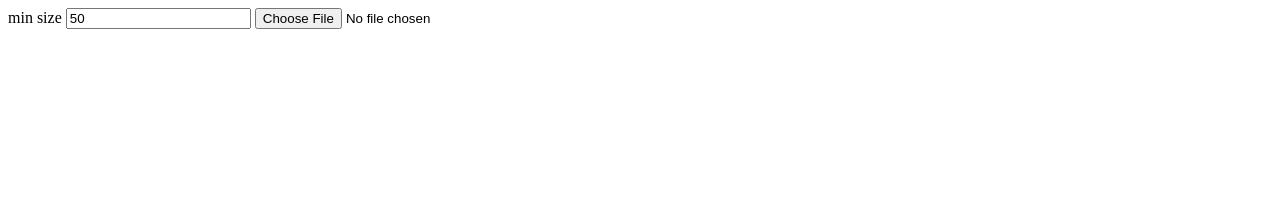
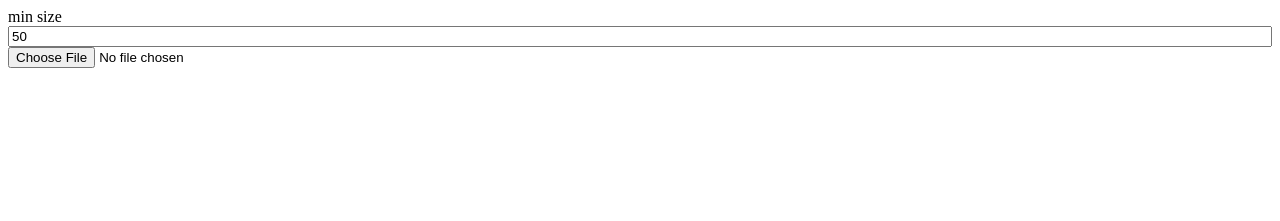
Before and after one commit to sokmontrey/image-to-ascii, a website: page public/index.html in a window 1280 px wide. Drawn offline with Linux system fonts and the light colour scheme.

Commit message:
scale up UI

```diff
--- a/public/index.html
+++ b/public/index.html
@@ -1,6 +1,14 @@
 <html>
 	<head>
 		<script defer src='app.js'></script>
+		<style>
+			#file-input{
+				width: 100%;
+			}
+			#min-input{
+				width: 100%;
+			}
+		</style>
 	</head>
 	<body>
 		<div id='image-container'></div>
```
